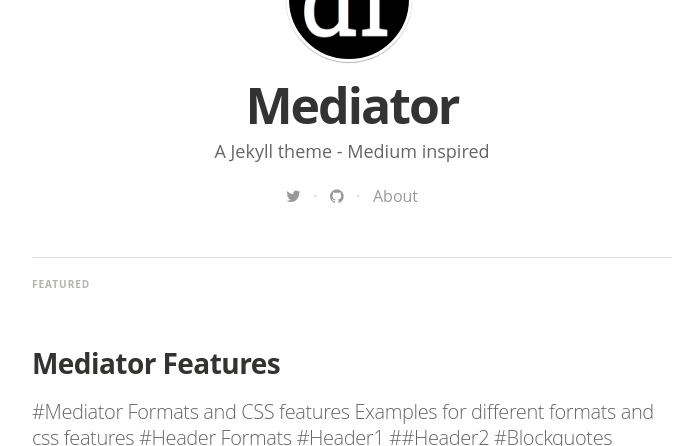
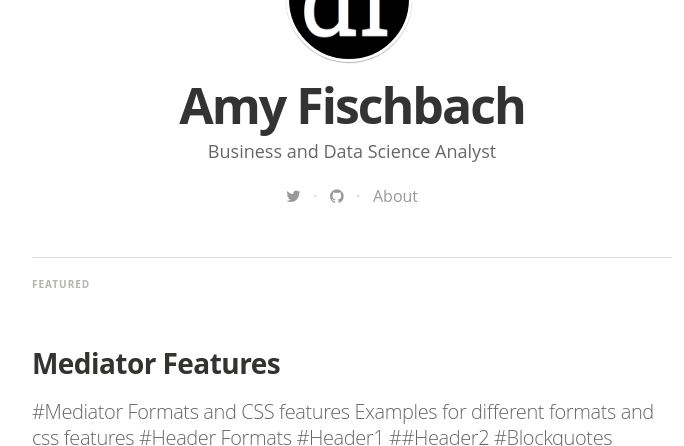
Before and after one commit to AmyFischbach/AmyFischbach.github.io, a Jekyll site: the page built from index.html, in a window 1280 px wide and 900 px high, cut to the strip 454-900 px from the top of the window. Shown: the whole strip, without its empty margins (288-972 px from the left). Built offline with Jekyll 4.4.1, drawn with Linux system fonts in a browser that asks for light colours; nearby versions of some CDN libraries; some web fonts are replaced; the list of posts is cut into pages by our own code.

Commit message:
Update _config.yml

```diff
--- a/_config.yml
+++ b/_config.yml
@@ -4,11 +4,11 @@ gems:
   - jekyll-paginate
 
 # Site settings
-title: "Mediator"
+title: "Amy Fischbach"
 description: > # this means to ignore newlines until "email:"
-   A Jekyll theme - Medium inspired
+   Business and Data Science Analyst
 
-email: a-mail@mail.mail
+email: amylfischbach@gmail.com
 #blog logo
 logo: "/assets/images/df_logo.jpg"
 float_logo: true # true, false (default)
```
